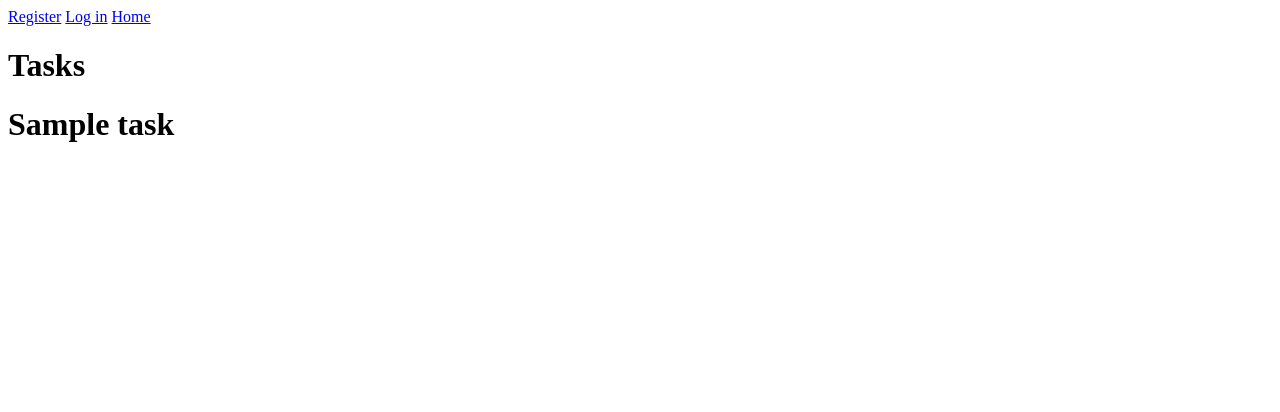
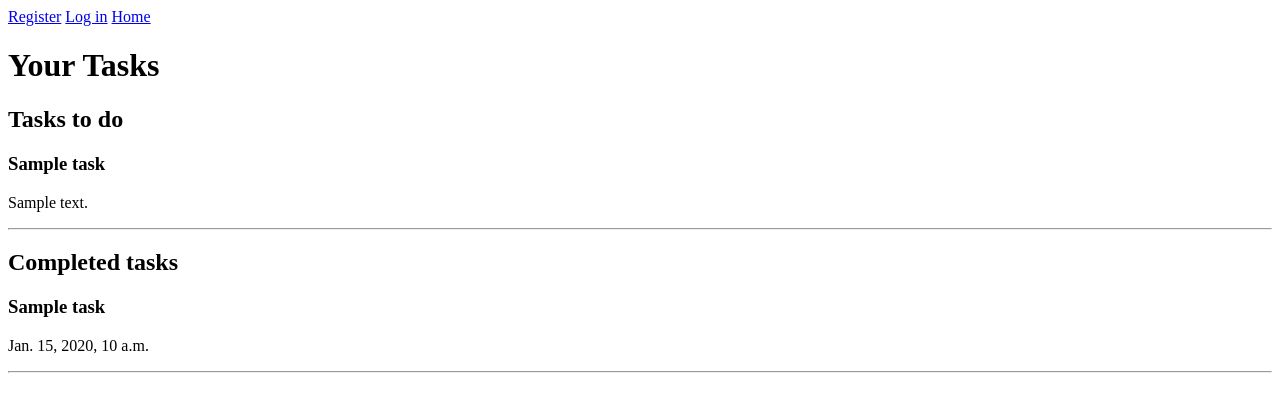
Before and after one commit to piotrPeplinski/SDAtaskManager, a Django app: template taskManagerProject/tasks/templates/tasks.html in a window 1280 px wide. Shown: the top 412 px of the page. Run offline with Django 4.2, Linux system fonts and the light colour scheme; the template is opened without the code that fills it: values that come from a table or form of the project are taken from there, others are empty; tables that the repository leaves empty hold one stand-in row (values such as "Sample post").

Commit message:
displayed tasks

```diff
--- a/taskManagerProject/tasks/templates/tasks.html
+++ b/taskManagerProject/tasks/templates/tasks.html
@@ -1,10 +1,31 @@
 {% extends 'base.html' %}
 {% block content %}
 
-<h1>Tasks</h1>
+<h1>Your Tasks</h1>
 
-{% for task in tasks %}
-<h1>{{task.title}}</h1>
+<!--DISPLAY CURRENT-->
+{% if current %}
+<h2>Tasks to do</h2>
+
+{% for task in current %}
+<h3>{{task.title}}</h3>
+<p>{{task.desc}}</p>
+<hr>
 {% endfor %}
 
+{% endif %}
+
+<!--DISPLAY COMPLETED-->
+{% if completed %}
+<h2>Completed tasks</h2>
+
+{% for task in completed %}
+<h3>{{task.title}}</h3>
+<p>{{task.completeDate}}</p>
+<hr>
+{% endfor %}
+
+{% endif %}
+
+
 {% endblock content %}
```
Also changed, not shown: taskManagerProject/tasks/views.py (+8 -2 lines), 1 other file.
